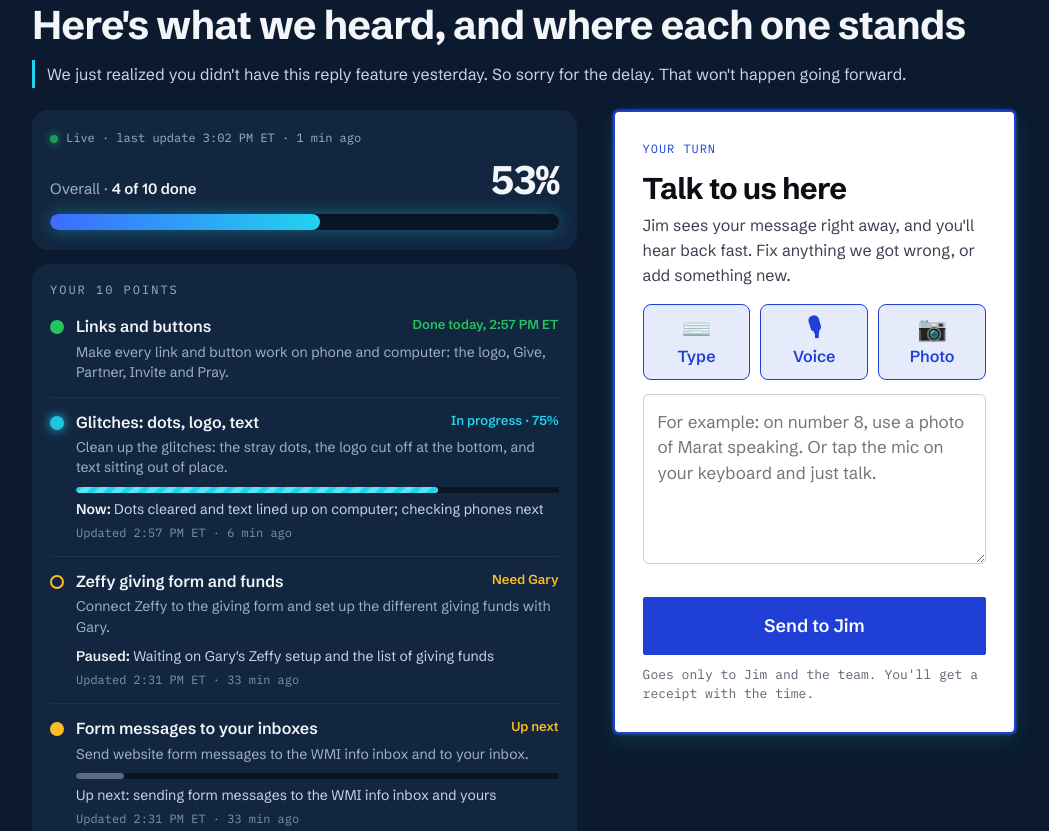
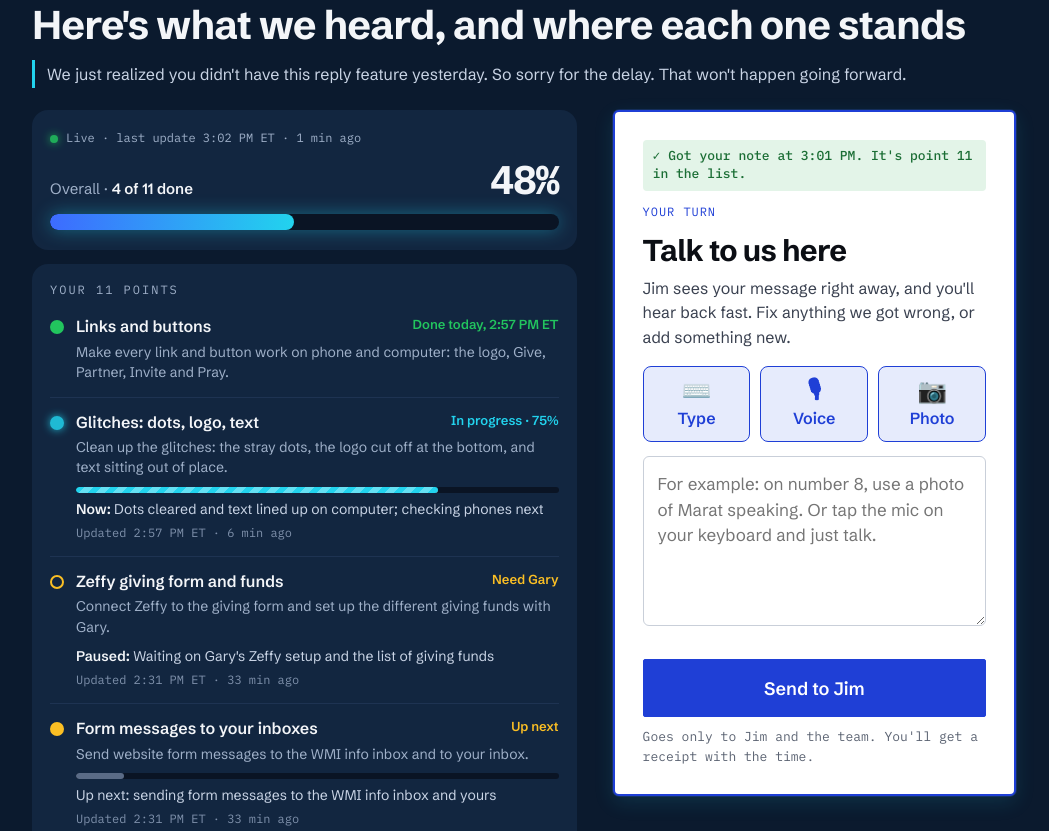
Before and after one commit to firesnatchers316/wmi-progress, a plain HTML site: page index.html in a window 1280 px wide. Shown: the part 787-1618 px from the top of the page, without its empty margins (116-1165 px from the left). Drawn offline with Linux system fonts and the light colour scheme.

Commit message:
Zach page: point 11 (fonts) with 'From your reply' tag, dynamic point count, Talk card note

```diff
--- a/index.html
+++ b/index.html
@@ -471,6 +471,7 @@ footer .verse{font-family:var(--mono);font-size:12px}
 .wp-name{flex:1;min-width:0;font-size:16px;font-weight:600;line-height:1.35;color:#F3F5F8}
 .wp-name small{display:block;font-weight:400;font-size:14px;line-height:1.45;color:#9FB0C8;margin-top:3px}
 .wp-st{flex:none;font-size:13px;font-weight:600;text-align:right;line-height:1.35;max-width:42%}
+.wp-tag{margin:6px 0 0 26px;display:inline-block;font:500 11px/1.3 var(--mono);letter-spacing:.04em;color:#0B1A2E;background:#22D3EE;border-radius:99px;padding:4px 9px}
 .wp-desc{margin:4px 0 0 26px;font-size:14px;line-height:1.45;color:#9FB0C8}
 .wp-body{margin:9px 0 0 26px;display:grid;gap:6px}
 .wp-mini{height:6px;border-radius:3px;background:#0A1424;overflow:hidden}
@@ -525,6 +526,7 @@ footer .verse{font-family:var(--mono);font-size:12px}
   .ba-row{grid-template-columns:.9fr 1.1fr 1.8fr;gap:18px;align-items:start}
   .ba .lab{display:none}
 }
+.hb-got{margin:0 0 12px;font:500 13px/1.4 var(--mono);color:#1B6E35;background:#E3F4E8;border-radius:4px;padding:7px 10px}
 .sw{text-transform:none;font-variant:small-caps;letter-spacing:.02em}
 .pmode{background:var(--light);color:var(--blue);font:500 12px/1.4 var(--mono);text-align:center;padding:8px 12px;letter-spacing:.04em}
   </style>
@@ -610,14 +612,14 @@ footer .verse{font-family:var(--mono);font-size:12px}
         <div class="wp-card">
           <div class="wp-live"><span class="wp-livedot" aria-hidden="true"></span><span id="wpLive">Live</span></div>
           <div class="wp-overall">
-            <span class="wp-olabel">Overall · <b id="wpN">3 of 10 done</b></span>
+            <span class="wp-olabel">Overall · <b id="wpN"></b></span>
             <span class="wp-pct" id="wpPct">48%</span>
           </div>
           <div class="wp-barwrap" aria-hidden="true"><div class="wp-track"><div class="wp-fill" id="wpBar"></div></div></div>
         </div>
         <div class="wp-card">
-          <div class="wp-label">YOUR 10 POINTS</div>
-          <ol class="wp-list" id="wpList" aria-label="Your 10 points and where each one stands"></ol>
+          <div class="wp-label" id="wpCount">YOUR POINTS</div>
+          <ol class="wp-list" id="wpList" aria-label="Your points and where each one stands"></ol>
         </div>
         <div class="wp-grid">
           <div class="wp-card"><div class="wp-label green">RECENTLY FINISHED</div><div id="wpFinished"></div></div>
@@ -628,6 +630,7 @@ footer .verse{font-family:var(--mono);font-size:12px}
     <div class="hb" id="hbForm">
       <div class="hb-box">
         <div>
+          <p class="hb-got">✓ Got your note at 3:01 PM. It's point 11 in the list.</p>
           <p class="eb">Your turn</p>
           <h2>Talk to us here</h2>
           <p class="lead">Jim sees your message right away, and you'll hear back fast. Fix anything we got wrong, or add something new.</p>
@@ -698,7 +701,7 @@ footer .verse{font-family:var(--mono);font-size:12px}
       <div class="ba-row">
         <div class="ba-t">Nothing gets lost</div>
         <div class="ba-old"><span class="lab">The usual way</span>Rounds of email feedback, and you keep track of the changes yourself.</div>
-        <div class="ba-new"><span class="lab">What happened here</span>Nov 19, 12:10 PM ET: your one voice memo became 10 clear points. Each one has a live status at the top of this page.</div>
+        <div class="ba-new"><span class="lab">What happened here</span>Nov 19, 12:10 PM ET: your one voice memo became 10 clear points. Each one has a live status at the top of this page. Nov 20, 3:01 PM ET: your follow-up reply about fonts became point 11 within minutes.</div>
       </div>
       <div class="ba-row">
         <div class="ba-t">A site that says what you do</div>
@@ -765,7 +768,8 @@ footer .verse{font-family:var(--mono);font-size:12px}
       { id: 7, title: "Contact email in the footer", text: "Put the contact email in the footer for people who'd rather email than fill in a form.", status: "done", percent: 100, now: "", updated: "2026-11-19T14:40:00-05:00", doneAt: "2026-11-19T14:40:00-05:00" },
       { id: 8, title: "Photo variety", text: "More variety in the photos: the crowds and the numbers, and also \"the one.\" For example, Marat speaking on the Serve page.", status: "progress", percent: 20, now: "Picked fresh photos from your Drive; swapping them in next", updated: "2026-11-20T14:31:00-05:00" },
       { id: 9, title: "Testimonies", text: "Add the testimonies: stories and photos of individual people from your memos and Drive, for example on Global Work.", status: "progress", percent: 20, now: "Gathered the stories from your memos; adding the ones cleared to share", updated: "2026-11-20T14:31:00-05:00" },
-      { id: 10, title: "Phone first screen and carousel", text: "Make the first phone screen show what WMI does right away, with a sliding photo carousel and tappable Invite, Give and Pray cards.", status: "progress", stage: "queued", percent: 5, now: "Queued after the photos", updated: "2026-11-20T14:31:00-05:00" }
+      { id: 10, title: "Phone first screen and carousel", text: "Make the first phone screen show what WMI does right away, with a sliding photo carousel and tappable Invite, Give and Pray cards.", status: "progress", stage: "queued", percent: 5, now: "Queued after the photos", updated: "2026-11-20T14:31:00-05:00" },
+      { id: 11, title: "Fonts that match and are easy to read", tag: "From your reply, Nov 20, 3:01 PM", text: "Some fonts look out of place and some text is barely visible. Every font should match across the site.", status: "progress", stage: "next", percent: 0, now: "Queued right after the phone checks", updated: "2026-11-20T15:02:56-05:00" }
     ];
     const HEARD_EXTRA = [
       { id: "ai", text: "You'd like to talk with Jim about AI tools, like SuperWho, for the ministry.", status: "jim", now: "Jim will reach out", updated: "2026-11-20T14:31:00-05:00" }
@@ -1006,6 +1010,7 @@ const canRecord = !!(navigator.mediaDevices && navigator.mediaDevices.getUserMed
       : ph === 'next' ? 'Up next' : ph === 'queued' ? 'Queued' : (HEARD_LABEL[it.status] || it.status);
     const st = el('span', 'wp-st', label); st.style.color = C[ph];
     head.appendChild(dot); head.appendChild(name); head.appendChild(st); li.appendChild(head);
+    if (it.tag) li.appendChild(el('p', 'wp-tag', it.tag));
     if (it.title) li.appendChild(el('p', 'wp-desc', it.text));
     if (ph === 'done') return li;
     const body = el('div', 'wp-body');
@@ -1025,6 +1030,7 @@ const canRecord = !!(navigator.mediaDevices && navigator.mediaDevices.getUserMed
     const nDone = items.filter(it => it.status === 'done').length;
     const avg = clamp(items.reduce((a, it) => a + pctOf(it), 0) / (items.length || 1));
     $('wpN').textContent = nDone + ' of ' + items.length + ' done';
+    $('wpCount').textContent = 'YOUR ' + items.length + ' POINTS';
     $('wpPct').textContent = avg + '%';
     requestAnimationFrame(() => { $('wpBar').style.width = Math.max(avg, 2) + '%'; });
     const latest = [updatedAt].concat(items.map(i => i.updated), extra.map(i => i.updated)).filter(Boolean).map(x => new Date(x)).filter(d => !isNaN(d)).sort((a, b) => b - a)[0];
@@ -1046,6 +1052,8 @@ const canRecord = !!(navigator.mediaDevices && navigator.mediaDevices.getUserMed
       const j = await r.json();
       const byId = {}; (j.items || []).forEach(x => { byId[String(x.id)] = x; });
       items = HEARD.map(base => Object.assign({}, base, byId[String(base.id)] || {}, { text: (byId[String(base.id)] || {}).text || base.text }));
+      const known = new Set(HEARD.map(b => String(b.id)));
+      (j.items || []).forEach(x => { if (!known.has(String(x.id)) && x.text) items.push(Object.assign({}, x)); }); // new points added only in the JSON
       const exById = {}; (j.extra || []).forEach(x => { exById[String(x.id)] = x; });
       extra = HEARD_EXTRA.map(base => Object.assign({}, base, exById[String(base.id)] || {}, { text: (exById[String(base.id)] || {}).text || base.text }));
       if (j.updated) updatedAt = j.updated;
```
